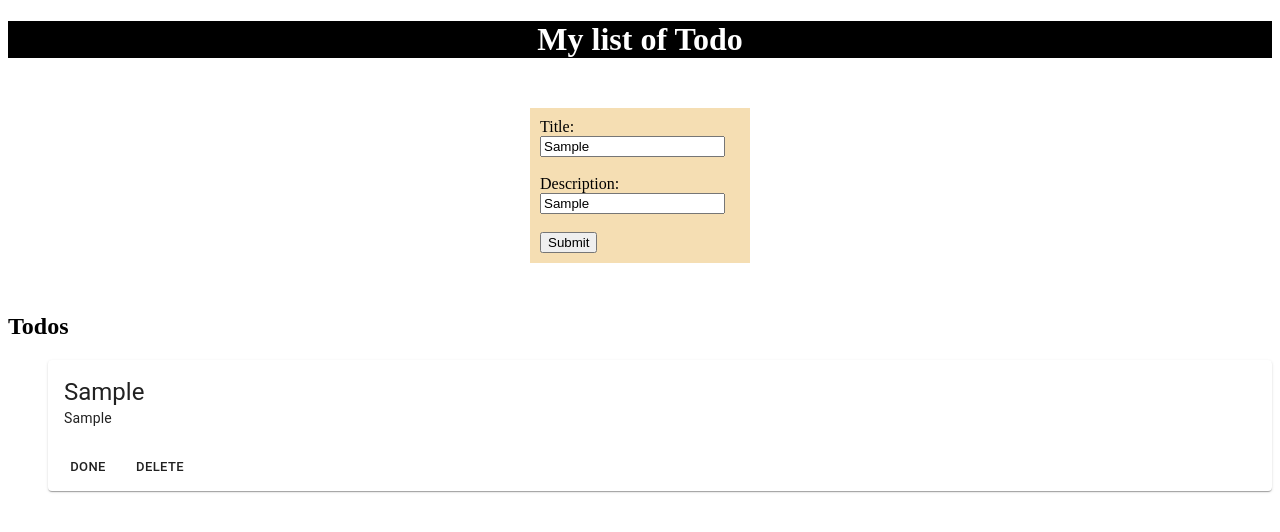
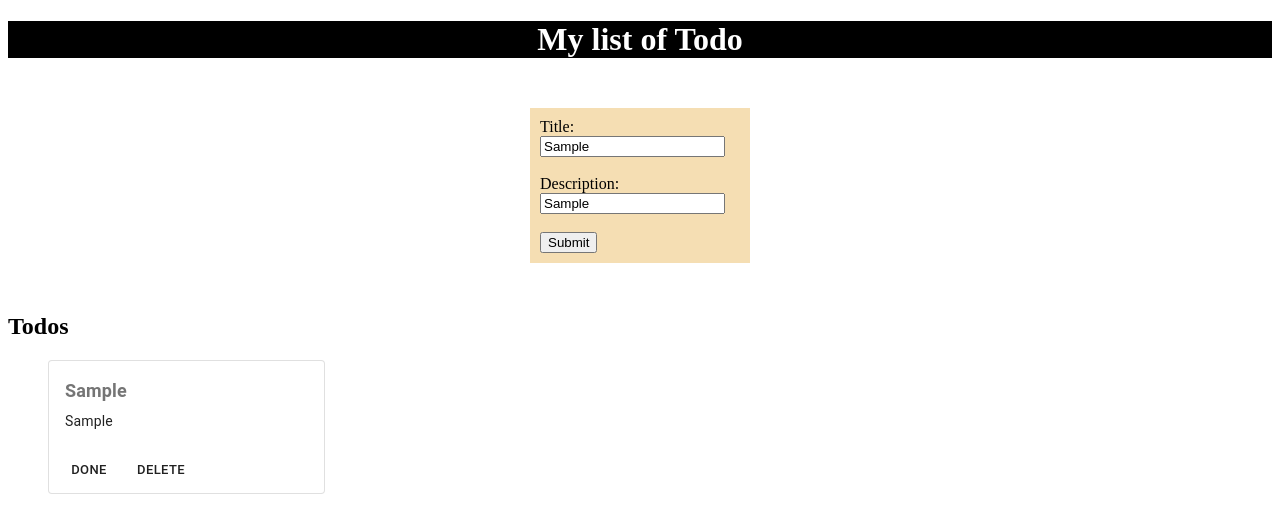
Before and after one commit to SamuelGouret/React-Todo, a React (Create React App) app in the folder app/: page / in a window 1280 px wide. Both pictures are taken after typing "Sample", "Sample" into the empty fields and a click on the input "Submit". Shown: the top 532 px of the page. Built offline with nearby package versions, Linux system fonts and the light colour scheme.

Commit message:
Display Todo as Card

```diff
--- /dev/null
+++ b/app/src/App.css
@@ -0,0 +1,7 @@
+.title  {
+    font-size: 150%;
+}
+
+.completed {
+    text-decoration-line: line-through
+}
--- a/app/src/components/card.js
+++ b/app/src/components/card.js
@@ -6,9 +6,13 @@ import CardActions from '@material-ui/core/CardActions';
 import CardContent from '@material-ui/core/CardContent';
 import Button from '@material-ui/core/Button';
 import Typography from '@material-ui/core/Typography';
+import { red } from '@material-ui/core/colors';
+
+import "../App.css";
 
 const useStyles = makeStyles({
     root: {
+        width: 100,
       minWidth: 275,
     },
     bullet: {
@@ -17,21 +21,18 @@ const useStyles = makeStyles({
       transform: 'scale(0.8)',
     },
     title: {
-      fontSize: 14,
+      fontSize: 18,
     },
     pos: {
       marginBottom: 12,
     },
   });
 
-
 export default function CardTodo({todo, todos, setTodos}) {
 
     const classes = useStyles();
-    const bull = <span className={classes.bullet}>•</span>;
 
-    const handleDone = (e) => {
-        e.preventDefault()
+    const handleDone = () => {
 
         // ... submit to API or something
         setTodos(todos.map((item) => {
@@ -46,8 +47,7 @@ export default function CardTodo({todo, todos, setTodos}) {
 
     };
 
-    const handleDelete = (e) => {
-        e.preventDefault()
+    const handleDelete = () => {
 
         // ... submit to API or something
         setTodos(todos.filter((el) => el.id !== todo.id));
@@ -56,11 +56,10 @@ export default function CardTodo({todo, todos, setTodos}) {
 
     return(
 
-        <div>
-        <Card className={classes.root}>
+        <Card className={classes.root} variant="outlined">
         <CardContent>
-            <Typography variant="h5" component="h2">
-              {todo.title}
+          <Typography className={classes.title} color="textSecondary" gutterBottom>
+            <b><span className={`"title" ${todo.done ? "completed" : ''}`}> {todo.title} </span></b>
           </Typography>
           <Typography variant="body2" component="p">
             {todo.description}
@@ -72,7 +71,9 @@ export default function CardTodo({todo, todos, setTodos}) {
         </CardActions>
         </Card>
 
+        // <div>
+        //     <span className={`"title" ${todo.done ? "completed" : ''}`}> {todo.title} </span>
+        // </div>
 
-        </div>
     );
 }
--- a/app/src/components/list.js
+++ b/app/src/components/list.js
@@ -14,7 +14,7 @@ export default function List({todos, setTodos}) {
           <h2>Todos</h2>
           <ul>
           {todos.map((value, index) => {
-            return <CardTodo key={index} todo={value} todos={todos} setTodos={setTodos}/> //<li key={index}>{value.title}</li>
+            return <CardTodo key={index} todo={value} todos={todos} setTodos={setTodos}/>
            })}
         </ul>
 
```
Also changed, not shown: 1 other file (tests, documents, lock files or other folders). Lines whose indentation alone changed are shown as unchanged.
